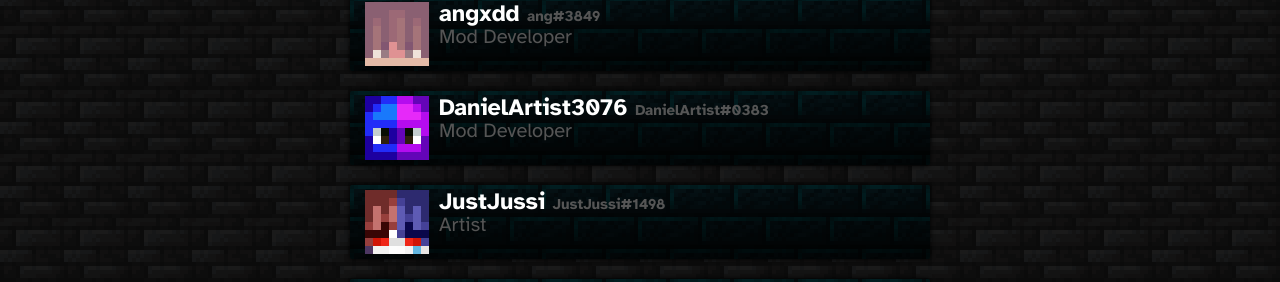
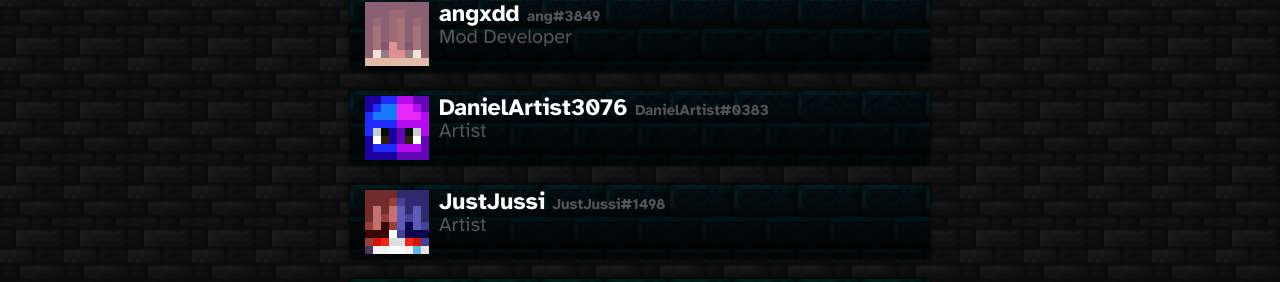
Before and after one commit to KyaniteMods/KyaniteMods.github.io, a Jekyll site: the page built from about.html, in a window 1280 px wide and 1315 px high. Shown: the part 414-696 px from the top of the window. Built offline with Jekyll 4.4.1, drawn with Linux system fonts in a browser that asks for light colours; nearby versions of some CDN libraries; some web fonts are replaced.

Commit message:
Update about.html

```diff
--- a/about.html
+++ b/about.html
@@ -6,7 +6,7 @@ title: About
 <h1>Contact</h1>
 <div style="text-align: center;"><a href="https://www.twitter.com/kyanite_mods" class="twitter-button"></a> <a href="https://discord.gg/GDNRd5yvxa" class="discord-button"></a> <a href="mailto: kyanitemods@gmail.com" class="email-button"></a></div>
 <h1>Team</h1>
-<div style="text-align: center;">{% include team-member.html src="/assets/team-members/angxdd.png" name="angxdd" discord="ang#3849" role="Mod Developer" %}{% include team-member.html src="/assets/team-members/DanielArtist3076.png" name="DanielArtist3076" discord="DanielArtist#0383" role="Mod Developer" %}</div>
+<div style="text-align: center;">{% include team-member.html src="/assets/team-members/angxdd.png" name="angxdd" discord="ang#3849" role="Mod Developer" %}{% include team-member.html src="/assets/team-members/DanielArtist3076.png" name="DanielArtist3076" discord="DanielArtist#0383" role="Artist" %}</div>
 <div style="text-align: center;">{% include team-member.html src="/assets/team-members/JustJussi.png" name="JustJussi" discord="JustJussi#1498" role="Artist" %}{% include team-member.html src="/assets/team-members/NewJumperr.png" name="NewJumperr" discord="NewJumper#9975" role="Project Coordinator" %}</div>
 <div style="text-align: center;">{% include team-member.html src="/assets/team-members/nitro_dynamite18.png" name="nitro_dynamite18" discord="nitro_dynamite18#1848" role="Translation Manager" %}{% include team-member.html src="/assets/team-members/pr_ib.png" name="pr_ib" discord="AndroidDr#5127" role="Web Developer" %}</div>
 <div style="text-align: center;">{% include team-member.html src="/assets/team-members/Rotch_Gwylt.png" name="Rotch_Gwylt" discord="Rotch Gwylt#6265" role="Composer" rotch=true %}</div>
```
